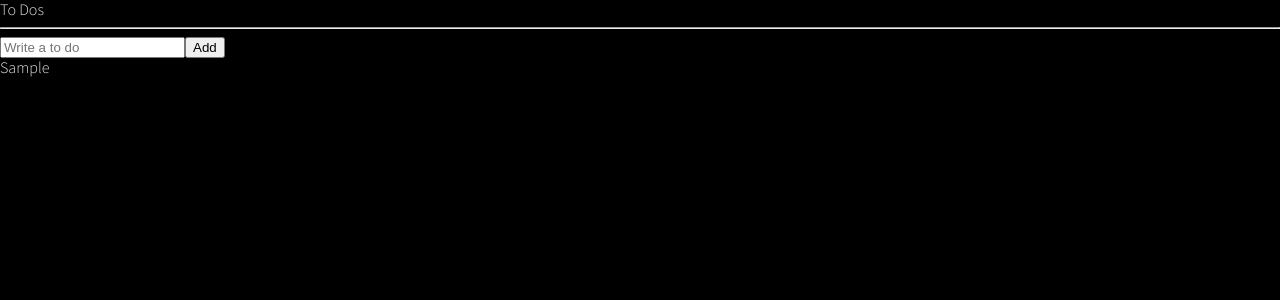
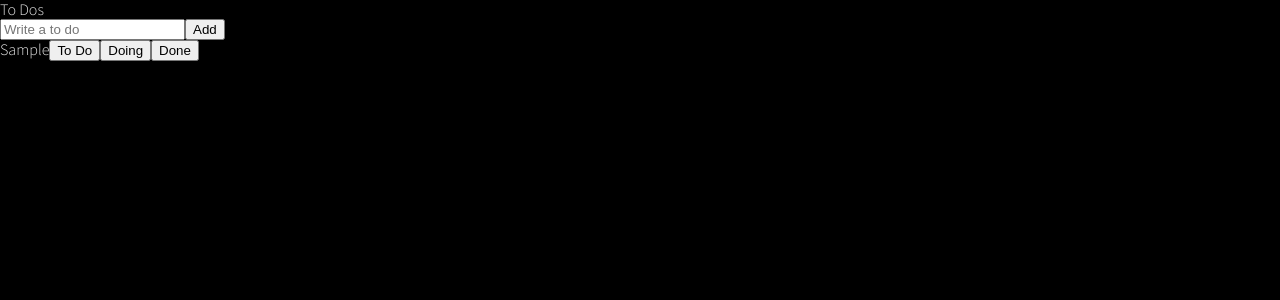
Before and after one commit to Jiwon-Jeong99/React-todoList, a React (Create React App) app in the folder todolist/: page / in a window 1280 px wide. Both pictures are taken after typing "Sample" into the empty fields and a click on the button "Add". Shown: the top 300 px of the page. Built offline with nearby package versions, Linux system fonts and the light colour scheme.

Commit message:
todolist button

```diff
--- /dev/null
+++ b/todolist/src/atoms.tsx
@@ -0,0 +1,13 @@
+import { atom } from "recoil";
+
+export interface IToDo {
+  text: string;
+  id: number;
+  category: "TO_DO" | "DOING" | "DONE";
+}
+
+//atom
+export const toDoState = atom<IToDo[]>({
+  key: "toDo",
+  default: [],
+});
--- /dev/null
+++ b/todolist/src/components/CreateToDo.tsx
@@ -0,0 +1,34 @@
+import { useForm } from "react-hook-form";
+import { useSetRecoilState } from "recoil";
+import { toDoState } from "../atoms";
+
+interface IForm {
+  toDo: string;
+}
+
+function CreateToDo() {
+  //값을 가져올 필요없이 수정만 하면 되니까
+  const setToDos = useSetRecoilState(toDoState);
+  const { register, handleSubmit, setValue } = useForm<IForm>();
+  const handleValid = ({ toDo }: IForm) => {
+    //이전의 state를 받아서(oldToDos도 IToDo[]를 상속받으니 배열임) new state 리턴
+    setToDos((oldToDos) => [
+      { text: toDo, id: Date.now(), category: "TO_DO" },
+      ...oldToDos,
+    ]);
+    setValue("toDo", "");
+  };
+  return (
+    <form onSubmit={handleSubmit(handleValid)}>
+      <input
+        {...register("toDo", {
+          required: "Please write a To Do",
+        })}
+        placeholder="Write a to do"
+      />
+      <button>Add</button>
+    </form>
+  );
+}
+
+export default CreateToDo;
--- /dev/null
+++ b/todolist/src/components/ToDo.tsx
@@ -0,0 +1,14 @@
+import { IToDo } from "../atoms";
+
+function ToDo({ text }: IToDo) {
+  return (
+    <li>
+        <span>{text}</span>
+        <button>To Do</button>
+        <button>Doing</button>
+        <button>Done</button>
+    </li>
+  );
+}
+
+export default ToDo;
--- a/todolist/src/components/ToDoList.tsx
+++ b/todolist/src/components/ToDoList.tsx
@@ -1,50 +1,20 @@
 import { useForm } from "react-hook-form";
-import { atom, useRecoilState } from "recoil";
-
-interface IForm {
-  toDo: string;
-}
-
-interface IToDo {
-  text: string;
-  id: number;
-  category: "TO_DO" | "DOING" | "DONE";
-}
-
-//atom
-const toDoState = atom<IToDo[]>({
-  key: "toDo",
-  default: [],
-});
+import { atom, useRecoilState, useRecoilValue } from "recoil";
+import { toDoState } from "../atoms";
+import CreateToDo from "./CreateToDo";
+import ToDo from "./ToDo";
 
 function ToDoList() {
-  //atom의 값을 가져옴
-  const [toDos, setToDos] = useRecoilState(toDoState);
-  const { register, handleSubmit, setValue } = useForm<IForm>();
-  const handleValid = ({ toDo }: IForm) => {
-    //이전의 state를 받아서(oldToDos도 IToDo[]를 상속받으니 배열임) new state 리턴
-    setToDos((oldToDos) => [
-      { text: toDo, id: Date.now(), category: "TO_DO" },
-      ...oldToDos,
-    ]);
-    setValue("toDo", "");
-  };
+  // 값을 가져오기만 하면 됨
+  const toDos = useRecoilValue(toDoState);
   return (
     <div>
       <h1>To Dos</h1>
-      <hr />
-      <form onSubmit={handleSubmit(handleValid)}>
-        <input
-          {...register("toDo", {
-            required: "Please write a To Do",
-          })}
-          placeholder="Write a to do"
-        />
-        <button>Add</button>
-      </form>
+      <CreateToDo />
       <ul>
         {toDos.map((toDo) => (
-          <li key={toDo.id}>{toDo.text}</li>
+          <ToDo key={toDo.id} {...toDo} />
+          // <ToDo text={toDo.text} category={toDo.category} id={toDo.id} />
         ))}
       </ul>
     </div>
```
